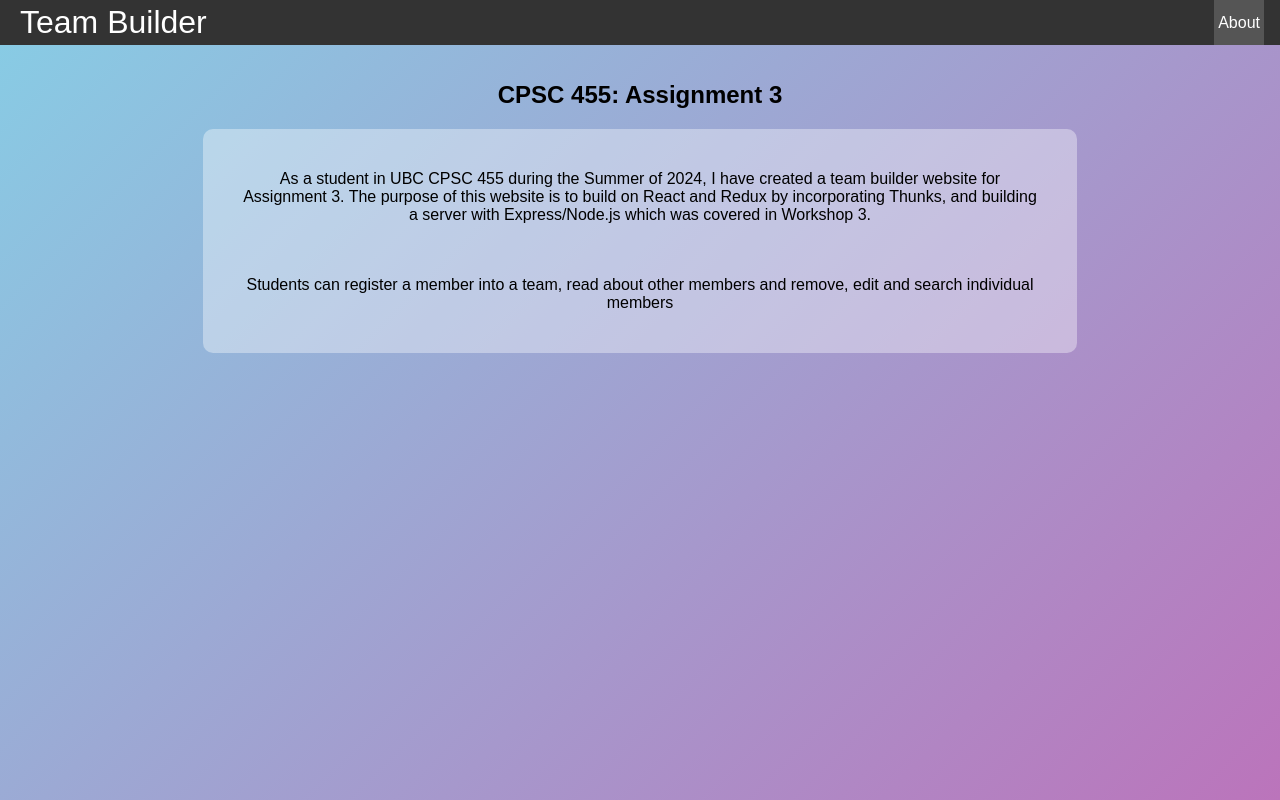
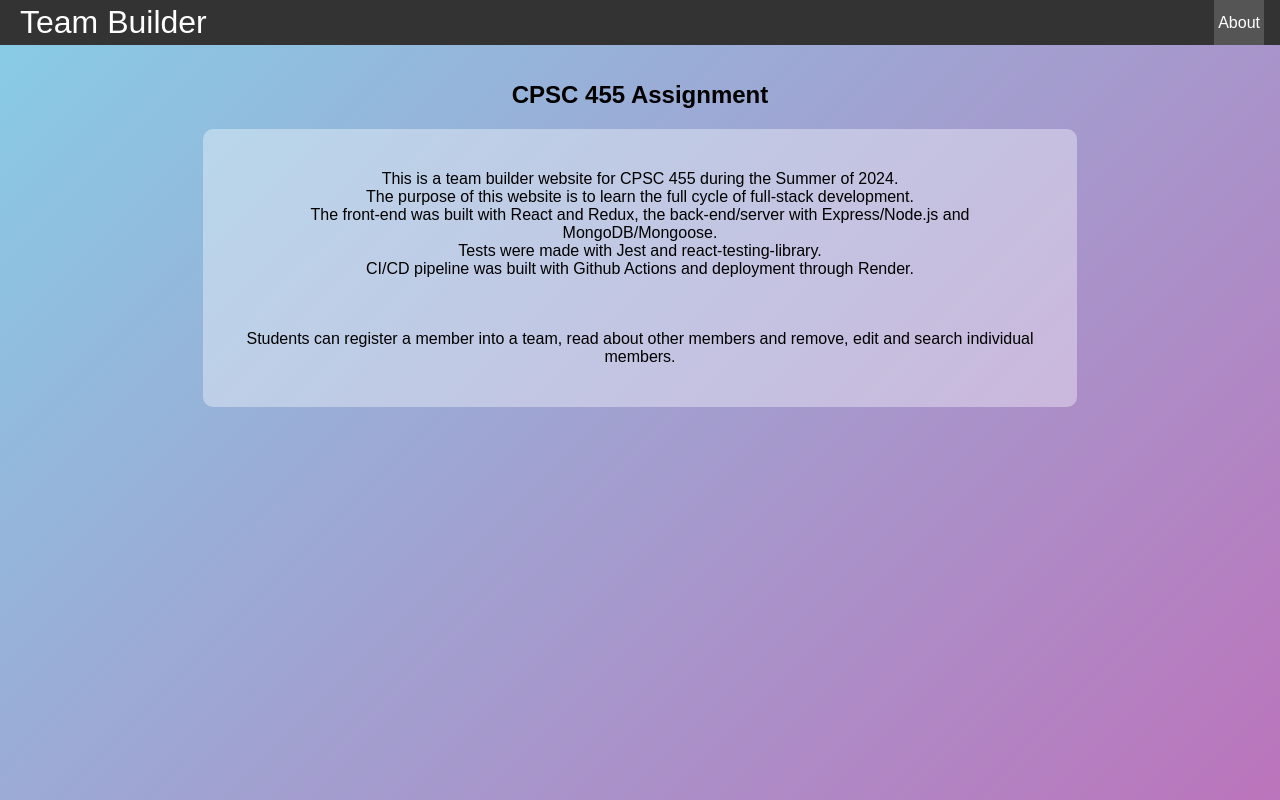
Before and after one commit to chloevanct/pokemon-team-builder, a React (Vite) app in the folder vite-project/: page /about in a window 1280 px wide. Built offline with nearby package versions, Linux system fonts and the light colour scheme.

Commit message:
Update About

```diff
--- a/vite-project/src/pages/About/About.jsx
+++ b/vite-project/src/pages/About/About.jsx
@@ -4,14 +4,17 @@ export default function About() {
     return (
       <>
       <div className="about">
-      <h2>CPSC 455: Assignment 3</h2>
+      <h2>CPSC 455 Assignment</h2>
         <div className="about-content">
           <p>
-            As a student in UBC CPSC 455 during the Summer of 2024, I have created a team builder website for Assignment 3.
-            The purpose of this website is to build on React and Redux by incorporating Thunks, and building a server with Express/Node.js which was covered in Workshop 3.
+            This is a team builder website for CPSC 455 during the Summer of 2024. <br></br>
+            The purpose of this website is to learn the full cycle of full-stack development. <br></br>
+            The front-end was built with React and Redux, the back-end/server with Express/Node.js and MongoDB/Mongoose. <br></br>
+            Tests were made with Jest and react-testing-library. <br></br>
+            CI/CD pipeline was built with Github Actions and deployment through Render.
           </p>
           <p>
-            Students can register a member into a team, read about other members and remove, edit and search individual members
+            Students can register a member into a team, read about other members and remove, edit and search individual members.
           </p>
         </div>
       </div>
```
